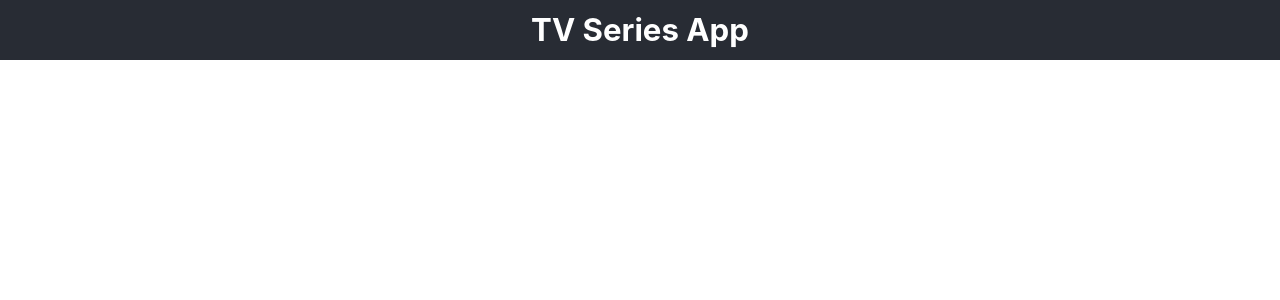
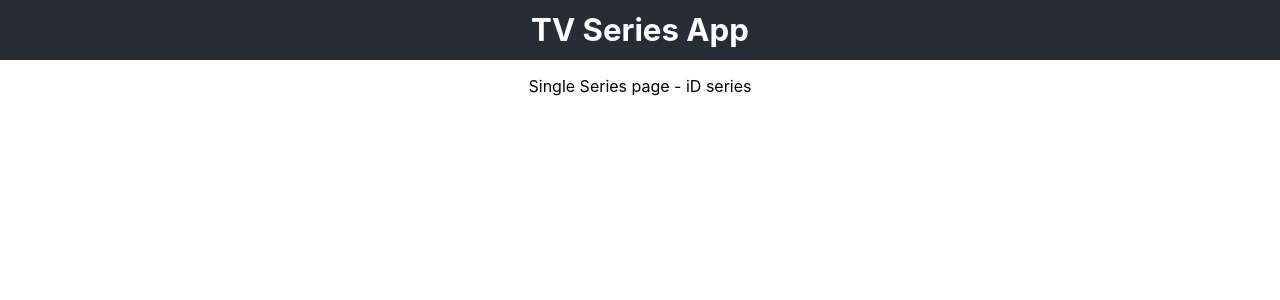
Before and after one commit to akasaki92/react-fundamentals, a React (Create React App) app: page /Series/series/1 in a window 1280 px wide. Shown: the top 300 px of the page. Built offline with nearby package versions, Linux system fonts and the light colour scheme.

Commit message:
Setting other Routes

```diff
--- a/package.json
+++ b/package.json
@@ -1,8 +1,10 @@
 {
   "name": "tv-series-app",
+  "homepage": "https://akasaki92.github.io/react-fundamentals/",
   "version": "0.1.0",
   "private": true,
   "dependencies": {
+    "gh-pages": "^2.0.1",
     "react": "^16.8.6",
     "react-dom": "^16.8.6",
     "react-router-dom": "^5.0.1",
@@ -12,6 +14,8 @@
   "scripts": {
     "start": "react-scripts start",
     "build": "react-scripts build",
+    "predeploy": "npm run build",
+    "deploy": "gh-pages -d build",
     "test": "react-scripts test",
     "eject": "react-scripts eject"
   },
--- a/src/components/App/App.js
+++ b/src/components/App/App.js
@@ -1,7 +1,8 @@
 import React, { Component } from "react";
-import Main from "../Main";
+import Main from "../Main/Main";
 import "./App.css";
 import "whatwg-fetch";
+// import Series from "../../containers/Series/Series";
 
 class App extends Component {
     render() {
@@ -11,6 +12,7 @@ class App extends Component {
                     <h1 className="App-title">TV Series App</h1>
                 </header>
                 <Main />
+                {/* <Series /> */}
             </div>
         );
     }
--- a/src/components/Main/index.js
+++ b/src/components/Main/Main.js
@@ -1,11 +1,13 @@
 import React from "react";
 import { Switch, Route } from "react-router-dom";
 import Series from "../../containers/Series/Series";
+import SingleSeries from "../../containers/SingleSeries/SingleSeries";
 
 const Main = props => {
     return (
         <Switch>
-            <Route exact path="/Series" component={Series} />
+            <Route exact path="/" component={Series} />
+            <Route path="/series/:id" component={SingleSeries} />
         </Switch>
     );
 };
--- a/src/containers/Series/Series.js
+++ b/src/containers/Series/Series.js
@@ -1,6 +1,6 @@
 import React, { Component } from "react";
 import SeriesList from "../../components/SeriesList/SeriesList";
-import Loader from "../../components/Loader";
+import Loader from "../../components/Loader/Loader";
 import Intro from "../../components/Intro/Intro";
 
 class Series extends Component {
--- /dev/null
+++ b/src/containers/SingleSeries/SingleSeries.js
@@ -0,0 +1,13 @@
+import React, { Component } from "react";
+
+class SingleSeries extends Component {
+    render() {
+        console.log(this.props);
+        return (
+            <div>
+                <p>Single Series page - iD {this.props.match.params.id}</p>
+            </div>
+        );
+    }
+}
+export default SingleSeries;
--- a/src/index.js
+++ b/src/index.js
@@ -6,7 +6,7 @@ import * as serviceWorker from "./serviceWorker";
 import { BrowserRouter } from "react-router-dom";
 
 ReactDOM.render(
-    <BrowserRouter basename="/Series"><App /></BrowserRouter>,
+    <BrowserRouter basename="/"><App /></BrowserRouter>,
     document.getElementById("root")
 );
 
```
Also changed, not shown: src/components/Loader/Loader.js (renamed from src/components/Loader/index.js), 1 other file (tests, documents, lock files or other folders).
